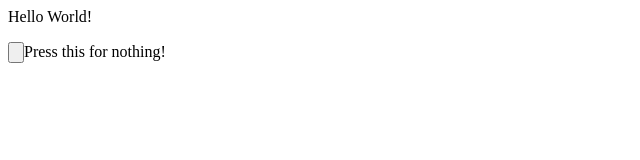
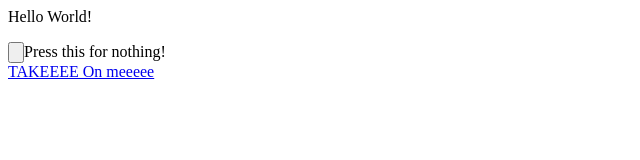
Before and after one commit to JonahhGohh/Countries, a plain HTML site: page index.html in a window 1280 px wide. Shown: the whole page, without its empty margins (0-640 px from the left). Drawn offline with Linux system fonts and the light colour scheme.

Commit message:
Added link to godly music

```diff
--- a/index.html
+++ b/index.html
@@ -1,3 +1,7 @@
 <p>Hello World!</p>
 
 <input type='button'>Press this for nothing!</input>
+
+<div>
+    <a href="https://www.youtube.com/watch?v=0bfAwn70NZc"> TAKEEEE On meeeee</a>
+</div>
```
